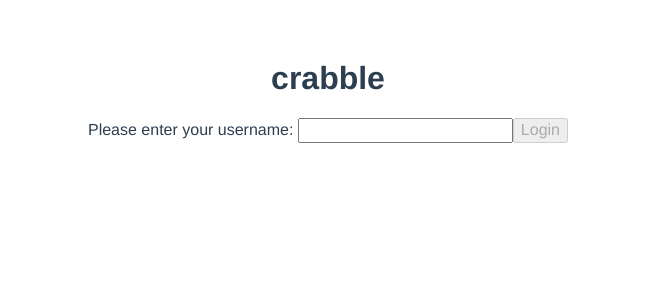
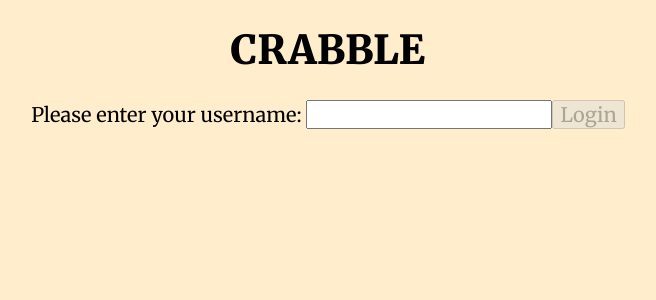
Before and after one commit to theoosborn/scrabblewords, a Vue app in the folder frontend/: page / in a window 1280 px wide. Shown: the top 300 px of the page, without its empty margins (312-968 px from the left). Built offline with nearby package versions, Linux system fonts and the light colour scheme.

Commit message:
Adds initial styles

```diff
--- a/frontend/src/App.vue
+++ b/frontend/src/App.vue
@@ -46,12 +46,21 @@ export default {
 </script>
 
 <style>
+@import url('https://fonts.googleapis.com/css2?family=Merriweather:wght@400;900&display=swap');
+html {
+  font-family: Merriweather, serif;
+  background-color: #ffedcb;
+  text-align: center;
+  font-size: 20px;
+}
+
+h1 {
+  text-transform: uppercase;
+}
+
 #app {
-  font-family: Avenir, Helvetica, Arial, sans-serif;
-  -webkit-font-smoothing: antialiased;
-  -moz-osx-font-smoothing: grayscale;
-  text-align: center;
-  color: #2c3e50;
-  margin-top: 60px;
+  margin-left: auto;
+  margin-right: auto;
+  max-width: 1000px;
 }
 </style>
--- a/frontend/src/components/Game.vue
+++ b/frontend/src/components/Game.vue
@@ -3,7 +3,7 @@
     <div class="main">
       <section>
         <h2>Log</h2>
-        <ul>
+        <ul class="messages">
           <message v-for="message in messages" :key="message.time" :message="message"></message>
         </ul>
       </section>
@@ -133,4 +133,10 @@ section {
 .sidebar {
   flex: 1;
 }
+.messages {
+  overflow-y: scroll;
+  height: 70vh;
+  border-style: solid;
+  list-style-type: none;
+}
 </style>
--- a/frontend/src/components/Message.vue
+++ b/frontend/src/components/Message.vue
@@ -33,3 +33,9 @@ export default {
   },
 };
 </script>
+
+<style scoped>
+li {
+  margin-top:  5em;
+}
+</style>
```
